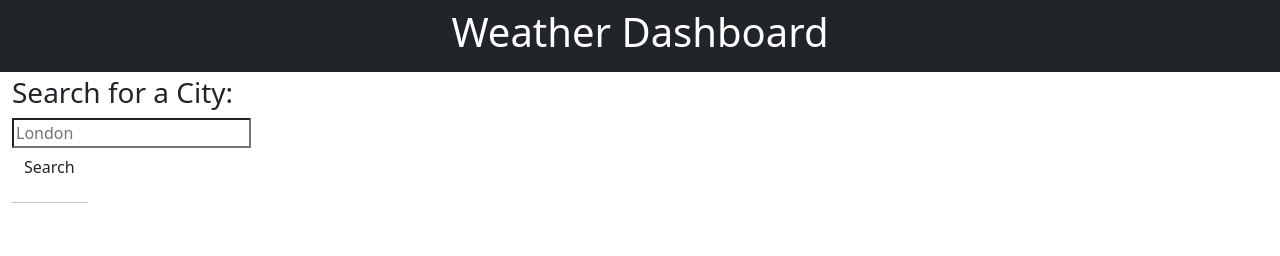
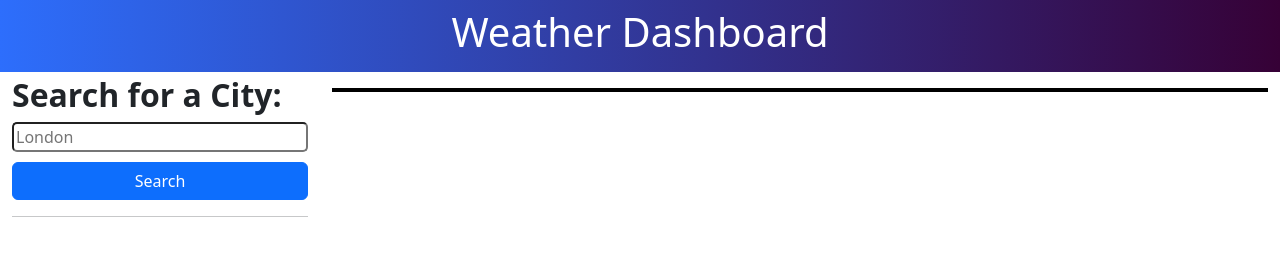
Before and after one commit to totes7/Weather-Dashboard, a plain HTML site: page index.html in a window 1280 px wide. Drawn offline with nearby package versions, Linux system fonts and the light colour scheme.

Commit message:
change header background color to linear gradient and write css for search section

```diff
--- a/assets/css/style.css
+++ b/assets/css/style.css
@@ -0,0 +1,32 @@
+/* General */
+
+.border-rad {
+  border-radius: 5px;
+}
+
+/* Header */
+
+header {
+  background-image: linear-gradient(
+    to right,
+    rgb(45, 110, 252),
+    rgb(54, 1, 54)
+  );
+}
+
+/* Search Section */
+
+#search-input {
+  width: 100%;
+}
+
+#search-button {
+  width: 100%;
+  margin-top: 10px;
+}
+
+/* Weather Section */
+
+#today {
+    border: 2px solid black;
+}
--- a/index.html
+++ b/index.html
@@ -13,28 +13,28 @@
 </head>
 
 <body>
-  <header class="container-fluid text-center text-white bg-dark p-2 weather-header">
+  <header class="container-fluid text-center text-white p-2 weather-header">
     <h1>Weather Dashboard</h1>
   </header>
 
   <!-- max-width for ultra wide resolutions -->
-  <div class="container-fluid" style="max-width: 1400px">
+  <div class="container-fluid">
     <div class="row">
       <aside class="col-lg-3 pb-3">
-        <h2 id="form-heading" class="mt-1 h3 form-label">
+        <h2 id="form-heading" class="mt-1 fw-bold form-label">
           Search for a City:
         </h2>
         <form id="search-form" class="form">
           <div class="form-inline form-group">
             <div class="input-group">
-              <input class="form-input weather-search" type="text" id="search-input" placeholder="London"
+              <input class="form-input weather-search border-rad" type="text" id="search-input" placeholder="London"
                 aria-labelledby="form-heading" aria-controls="today forecast" />
-              <div class="input-group-append">
-                <button type="submit" class="btn search-button" id="search-button" aria-label="submit search">
-                  Search
-                </button>
-                <hr class="hr weather-hr" />
-              </div>
+            </div>
+            <div class="input-group-append">
+              <button type="submit" class="btn btn-primary search-button" id="search-button" aria-label="submit search">
+                Search
+              </button>
+              <hr class="hr weather-hr" />
             </div>
           </div>
         </form>
```
